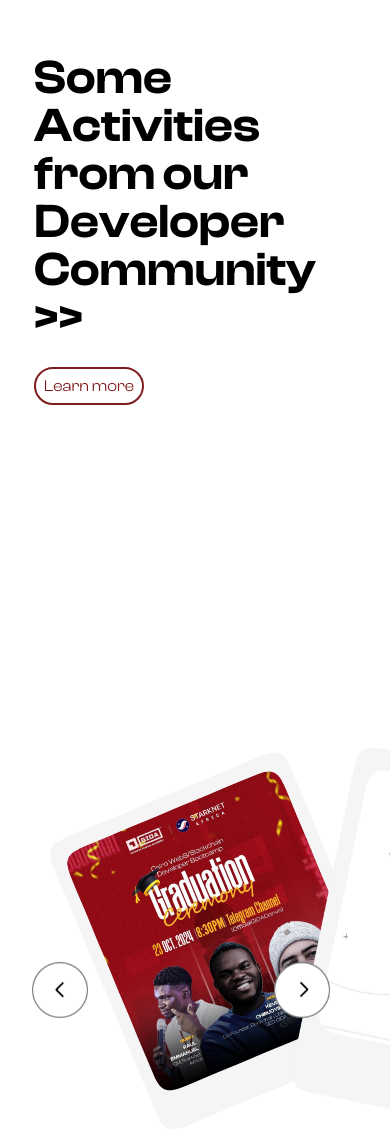
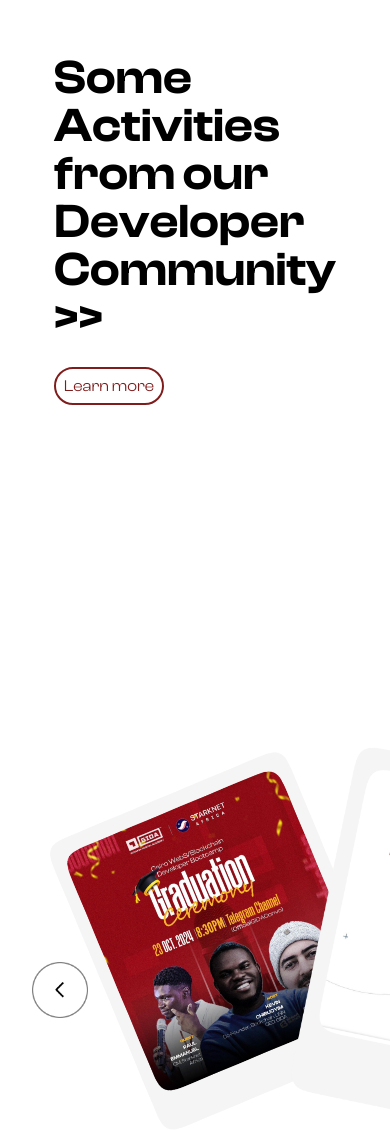
Before and after one commit to wheval/gid, a Next.js app: page / in a window 390 px wide. Shown: the part 4938-6068 px from the top of the page. Built offline with nearby package versions, Linux system fonts and the light colour scheme; a web font is replaced by a local one.

Commit message:
Added responsiveness to activities section

```diff
--- a/app/(homepage)/Activities.jsx
+++ b/app/(homepage)/Activities.jsx
@@ -2,11 +2,11 @@ import React from 'react';
 
 const Activities = () => {
   return (
-    <div className="flex flex-col md:flex-row items-center md:items-start gap-8 p-16">
+    <div className="flex flex-col lg:flex-row items-center md:items-start gap-8 p-16">
       {/* Text Content */}
       <div className="flex items-center h-screen md:w-1/2">
         <div className=''>
-          <h1 className="text-5xl font-semibold mb-8 pr-10">
+          <h1 className="text-5xl font-semibold mb-8 md:pr-10">
             Some Activities from our Developer Community &gt;&gt;
           </h1>
           <a
@@ -21,7 +21,7 @@ const Activities = () => {
 
       {/* Image Section */}
       <div className=" h-screen w-full md:w-1/2 relative">
-        <img src="/assets/leftarrow.png" className='absolute w-14 -left-8 top-1/3 z-50' alt="" />
+        <img src="/assets/leftarrow.png" className='absolute w-14 -left-8 top-1/3 z-10' alt="" />
         {/* First Image */}
         <div className="absolute w-80 h-80  left-0 top-20">
           <img
@@ -31,14 +31,14 @@ const Activities = () => {
           />
         </div>
         {/* Second Image */}
-        <div className="absolute w-96 h-96 left-56 top-16 z-20">
+        <div className="absolute w-96 h-96 left-56 top-16 ">
           <img
             src="/assets/activities2.png"
             className="w-full transform "
             alt="Activities 2"
           />
         </div>
-        <img src="/assets/rightarrow.png" className='absolute w-14 -right-1 top-1/3 z-50' alt="" />
+        <img src="/assets/rightarrow.png" className='absolute w-14 -right-64 lg:-right-1 top-1/3 z-10' alt="" />
       </div>
     </div>
   );
--- /dev/null
+++ b/app/(homepage)/GidaMOT.jsx
@@ -0,0 +1,25 @@
+import React from 'react'
+
+const GidaMOT = () => {
+  return (
+    <div>
+      <div>
+        <h1>GIDA MOT league</h1>
+        <p>GIDA's “Masters of Trading League‶ - MOT League 💹 is a monthly subscription based premium and exclusive community for people actively involved in Trading the Crypto Spot and Futures Market as well as the Forex Market.</p>
+        <p>You get;</p>
+        <div>
+            <img src="/assets/checkIcon.png" alt="" />
+            <p>Access to Mentorship & Accountability partners to become a consistent & profitable trader</p>
+        </div>
+      </div>
+      <div>
+        <div>
+            <img src="/assets/MOT.png" alt="" />
+            <div></div>
+        </div>
+      </div>
+    </div>
+  )
+}
+
+export default GidaMOT
```
Also changed, not shown: public/assets/MOT.png (added), public/assets/checkIcon.png (added).
